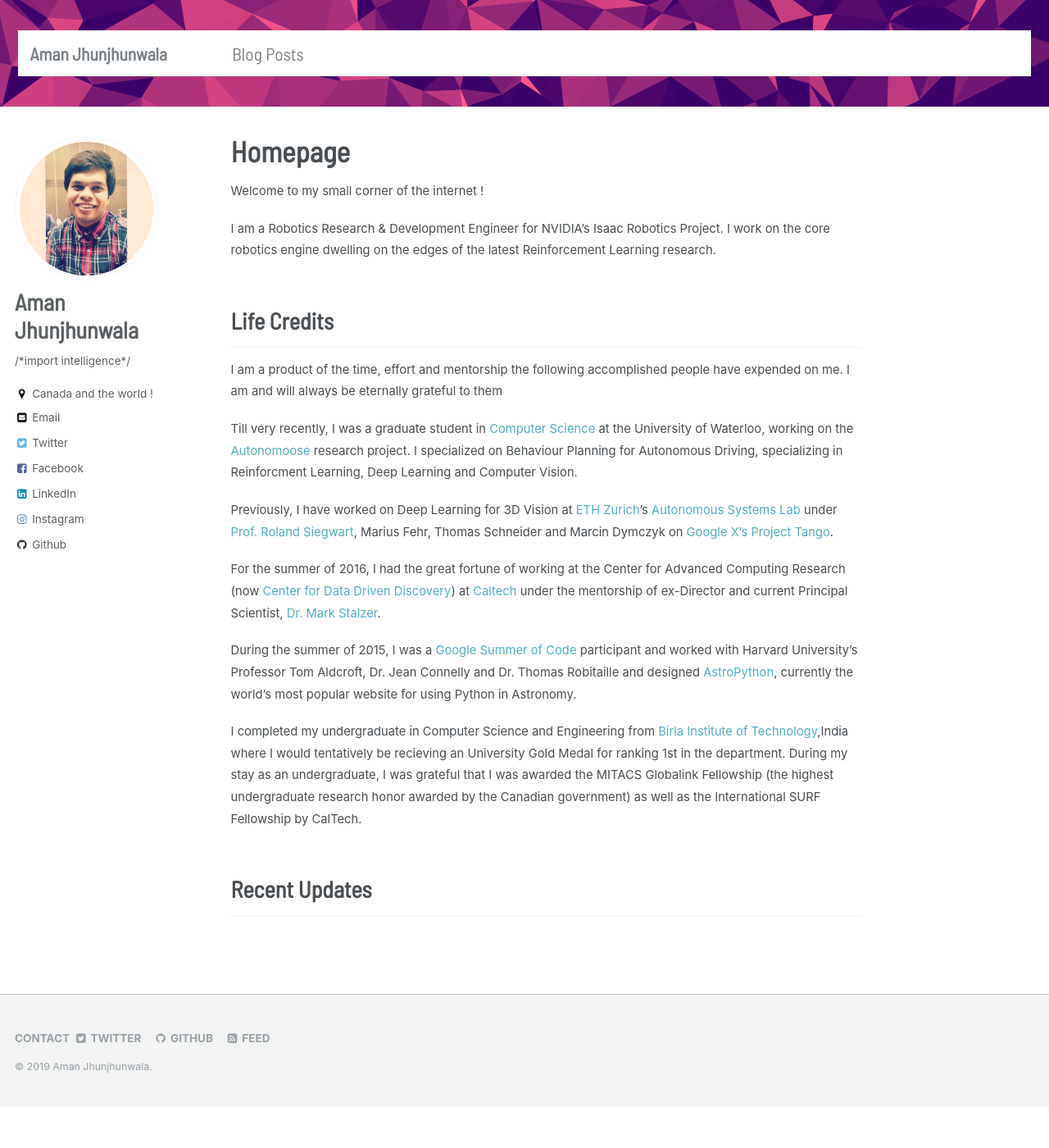
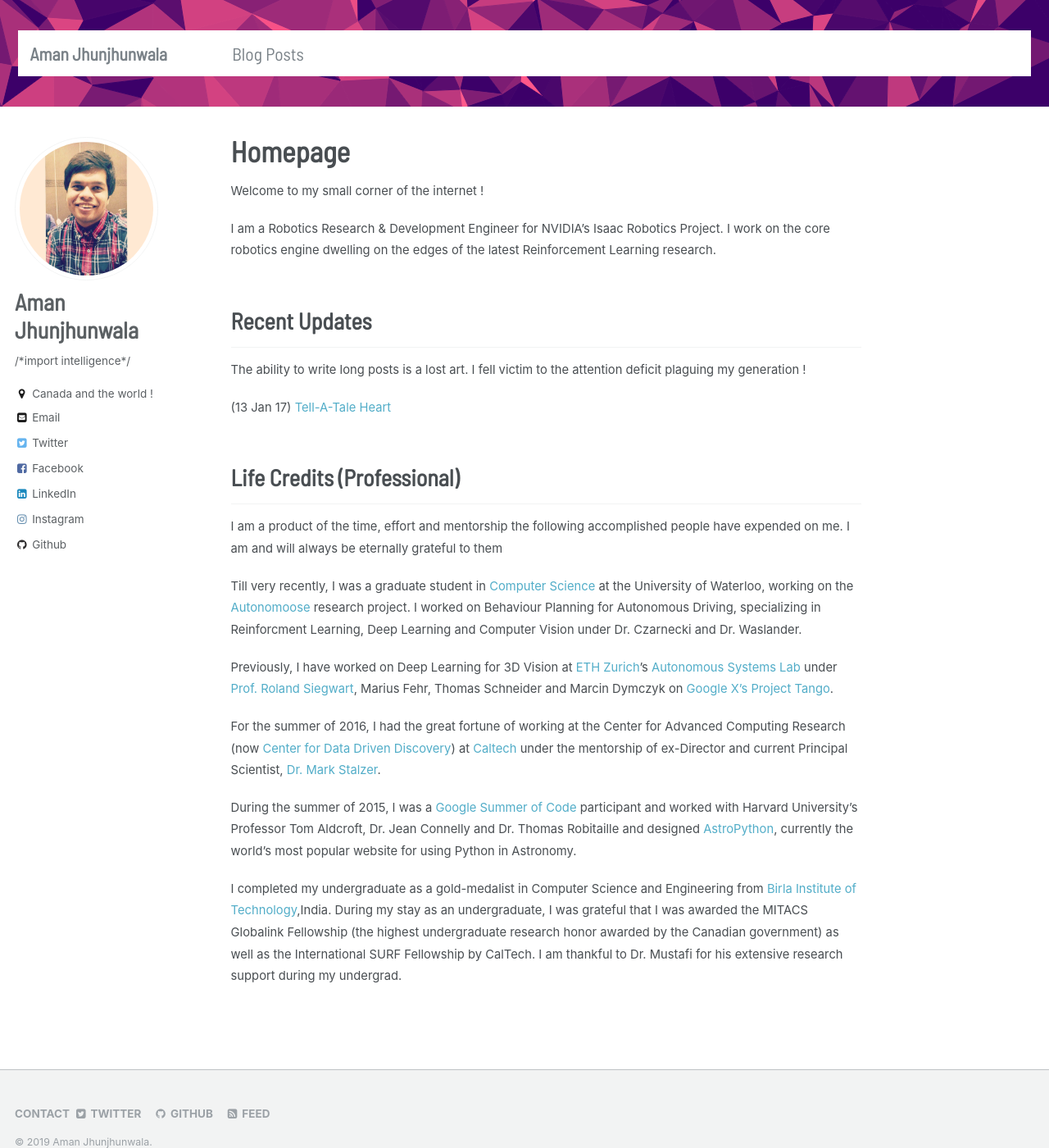
Before and after one commit to amanjhunjhunwala/amanjhunjhunwala.github.io, a Jekyll site: the page built from _pages/about.md, in a window 1280 px wide and 1400 px high. Shown: the whole window at 82% size. Built offline with Jekyll 4.4.1, drawn with Linux system fonts in a browser that asks for light colours; some web fonts are replaced.

Commit message:
Update about.md

```diff
--- a/_pages/about.md
+++ b/_pages/about.md
@@ -12,11 +12,16 @@ Welcome to my small corner of the internet !
 I am a Robotics Research & Development Engineer for NVIDIA's Isaac Robotics Project. I work on the core robotics engine dwelling on the edges of the latest Reinforcement Learning research.
 
 
-## Life Credits
+## Recent Updates
+The ability to write long posts is a lost art. I  fell victim to the attention deficit plaguing my generation !
+
+(13 Jan 17) [Tell-A-Tale Heart](posts/2017/01/tell-a-tale-heart)
+
+## Life Credits (Professional)
 
 I am a product of the time, effort and mentorship the following accomplished people have expended on me. I am and will always be eternally grateful to them
 
-Till very recently, I was a graduate student in [Computer Science](https://cs.uwaterloo.ca/) at the University of Waterloo, working on the [Autonomoose](http://www.autonomoose.net/)  research project. I specialized on Behaviour Planning for Autonomous Driving, specializing in Reinforcment Learning, Deep Learning and Computer Vision.
+Till very recently, I was a graduate student in [Computer Science](https://cs.uwaterloo.ca/) at the University of Waterloo, working on the [Autonomoose](http://www.autonomoose.net/)  research project. I worked on Behaviour Planning for Autonomous Driving, specializing in Reinforcment Learning, Deep Learning and Computer Vision under Dr. Czarnecki and Dr. Waslander.
 
 Previously, I have worked on Deep Learning for 3D Vision at [ETH Zurich](https://www.ethz.ch/en.html)'s [Autonomous Systems Lab](http://www.asl.ethz.ch/) under [Prof. Roland Siegwart](http://www.asl.ethz.ch/the-lab/people/person-detail.html?persid=29981), Marius Fehr, Thomas Schneider and Marcin Dymczyk on [Google X's Project Tango](https://get.google.com/tango/).
 
@@ -24,7 +29,4 @@ For the summer of 2016, I had the great fortune of working at the Center for Adv
 
 During the summer of 2015, I was a [Google Summer of Code](https://developers.google.com/open-source/gsoc/) participant and worked with Harvard University's Professor Tom Aldcroft, Dr. Jean Connelly and Dr. Thomas Robitaille and designed [AstroPython](http://astropython.org), currently the world's most popular website for using Python in Astronomy.
 
-I completed my undergraduate in Computer Science and Engineering from [Birla Institute of Technology](https://bitmesra.ac.in/),India where I would tentatively be recieving an University Gold Medal for ranking 1st in the department. During my stay as an undergraduate, I was grateful that I was awarded the MITACS Globalink Fellowship (the highest undergraduate research honor awarded by the Canadian government) as well as the International SURF Fellowship by CalTech.
-
-
-## Recent Updates
+I completed my undergraduate as a gold-medalist in Computer Science and Engineering from [Birla Institute of Technology](https://bitmesra.ac.in/),India. During my stay as an undergraduate, I was grateful that I was awarded the MITACS Globalink Fellowship (the highest undergraduate research honor awarded by the Canadian government) as well as the International SURF Fellowship by CalTech. I am thankful to Dr. Mustafi for his extensive research support during my undergrad.
```
